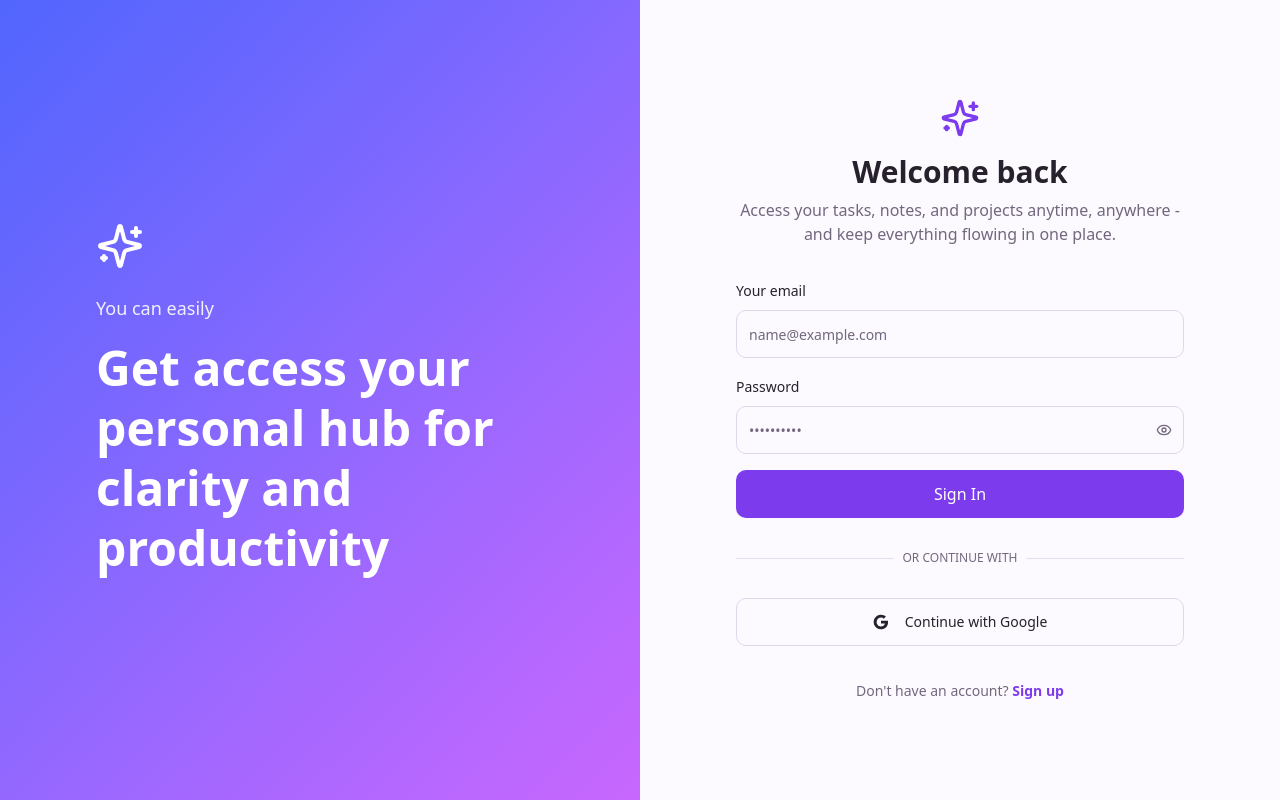
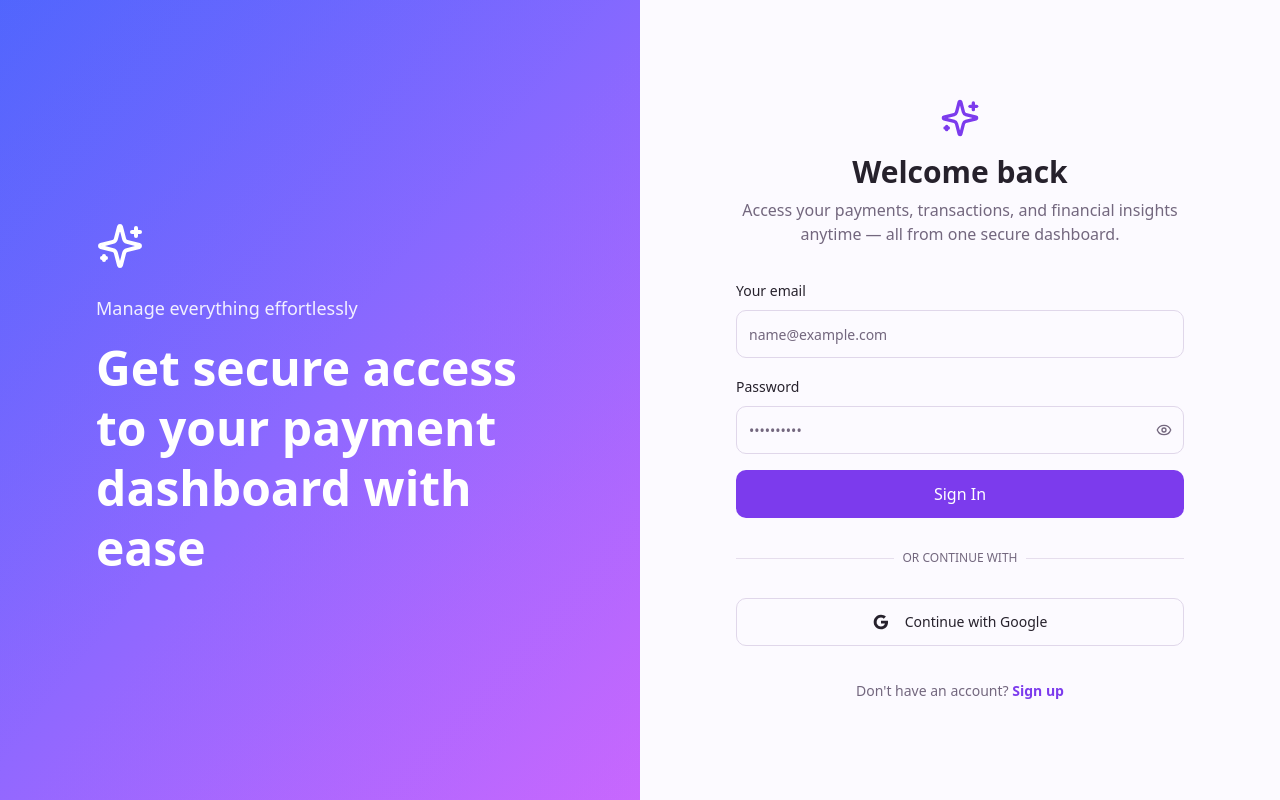
Before and after one commit to eku2307/purple-auth-flow, a React (Vite) app: page /auth in a window 1280 px wide. Built offline with nearby package versions, Linux system fonts and the light colour scheme; the HTML template or start-up script is replaced by a standard one.

Commit message:
Update text for clarity and focus on payments

```diff
--- a/src/pages/Auth.tsx
+++ b/src/pages/Auth.tsx
@@ -109,9 +109,9 @@ const Auth = () => {
         <div className="relative z-10 max-w-md space-y-6 text-white">
           <Sparkles className="w-12 h-12 mb-4" />
           <div>
-            <p className="text-lg opacity-90 mb-4">You can easily</p>
+            <p className="text-lg opacity-90 mb-4">Manage everything effortlessly</p>
             <h1 className="text-5xl font-bold leading-tight">
-              Get access your personal hub for clarity and productivity
+              Get secure access to your payment dashboard with ease
             </h1>
           </div>
         </div>
@@ -128,7 +128,7 @@ const Auth = () => {
               {isLogin ? "Welcome back" : "Create an account"}
             </h2>
             <p className="text-muted-foreground">
-              Access your tasks, notes, and projects anytime, anywhere - and keep everything flowing in one place.
+              Access your payments, transactions, and financial insights anytime — all from one secure dashboard.
             </p>
           </div>
 
```
